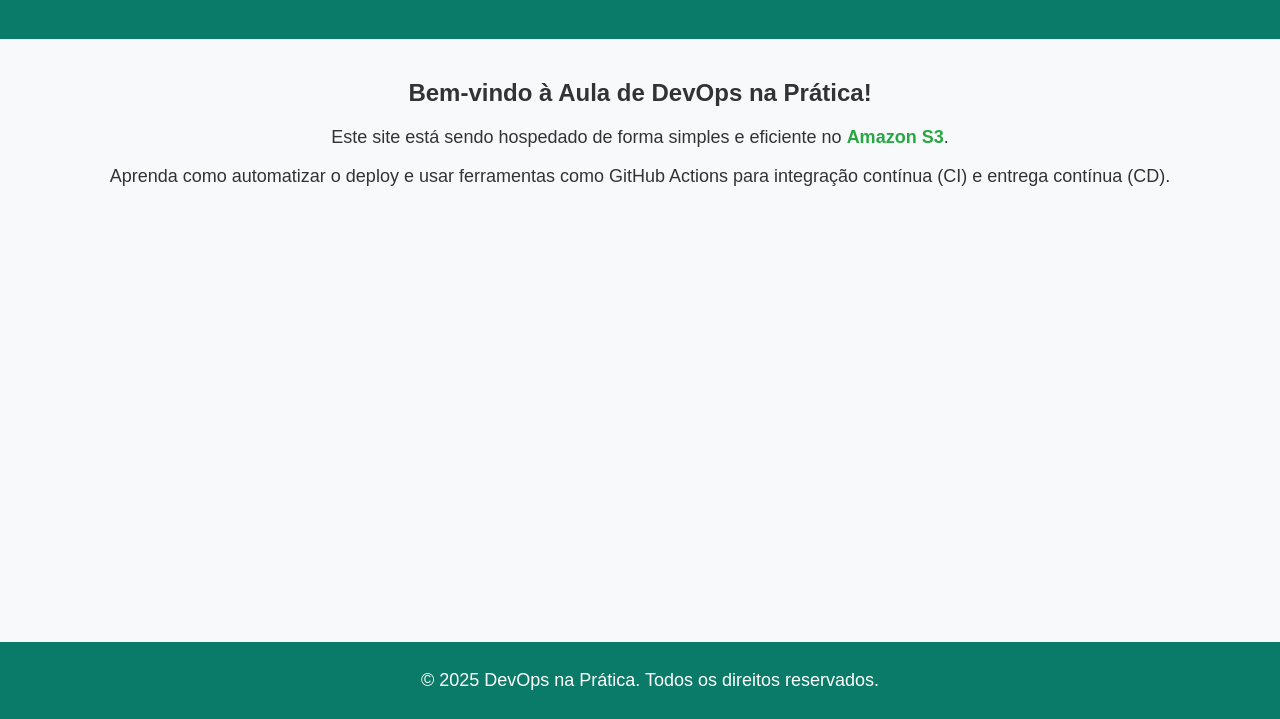
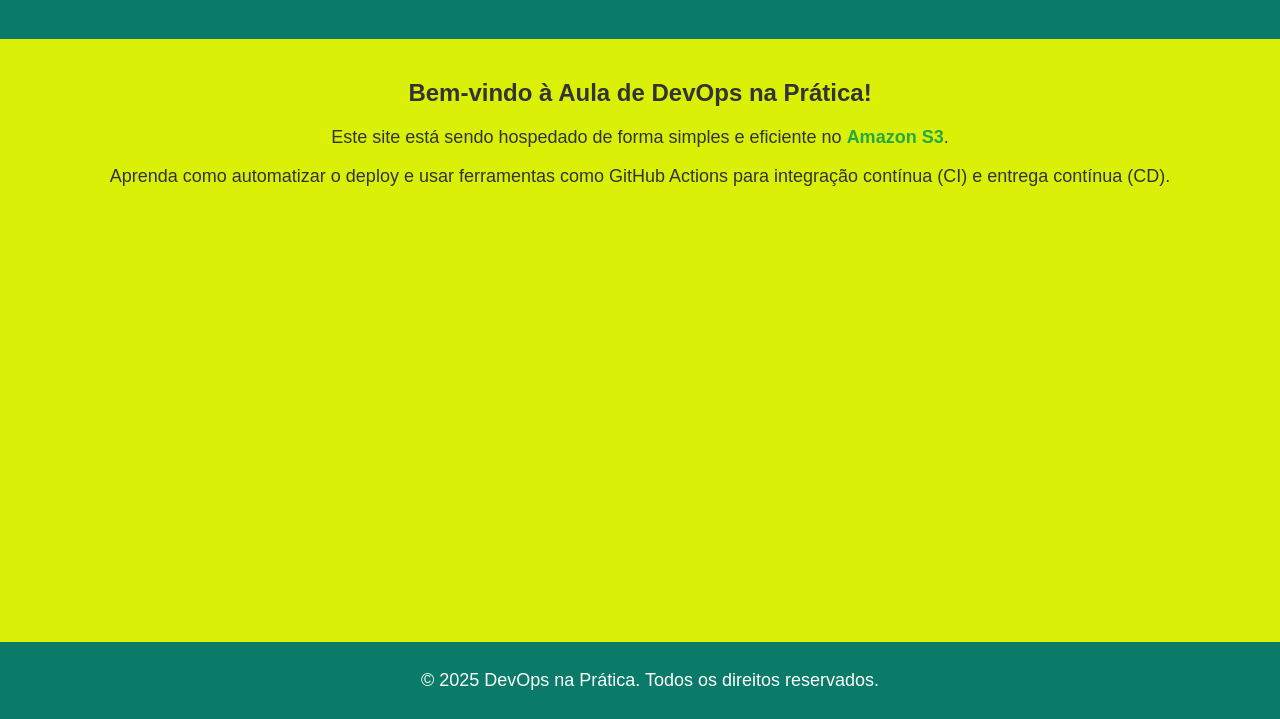
Before and after one commit to cassiowt/site-statico, a plain HTML site: page index.html in a window 1280 px wide. Shown: the part 81-800 px from the top of the page. Drawn offline with Linux system fonts and the light colour scheme.

Commit message:
Descobre ai parceiro

```diff
--- a/index.html
+++ b/index.html
@@ -11,6 +11,9 @@
             color: #333;
             margin: 0;
             padding: 0;
+        }
+        body:hover {
+            background-color: #daf107;
         }
         header {
             background-color: #097b68;
```
